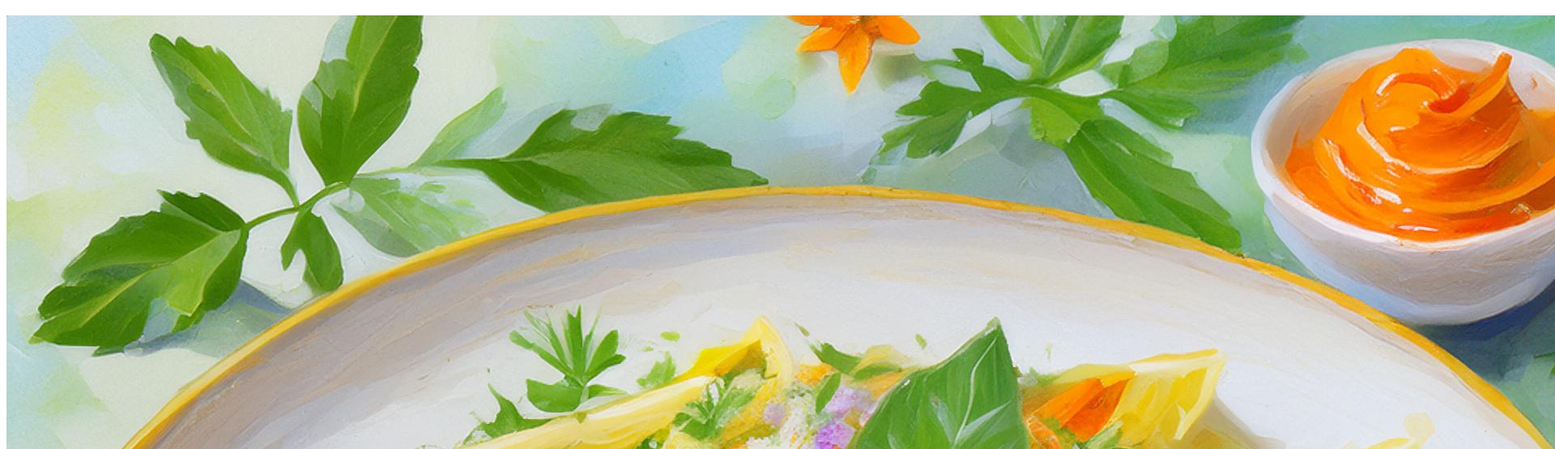
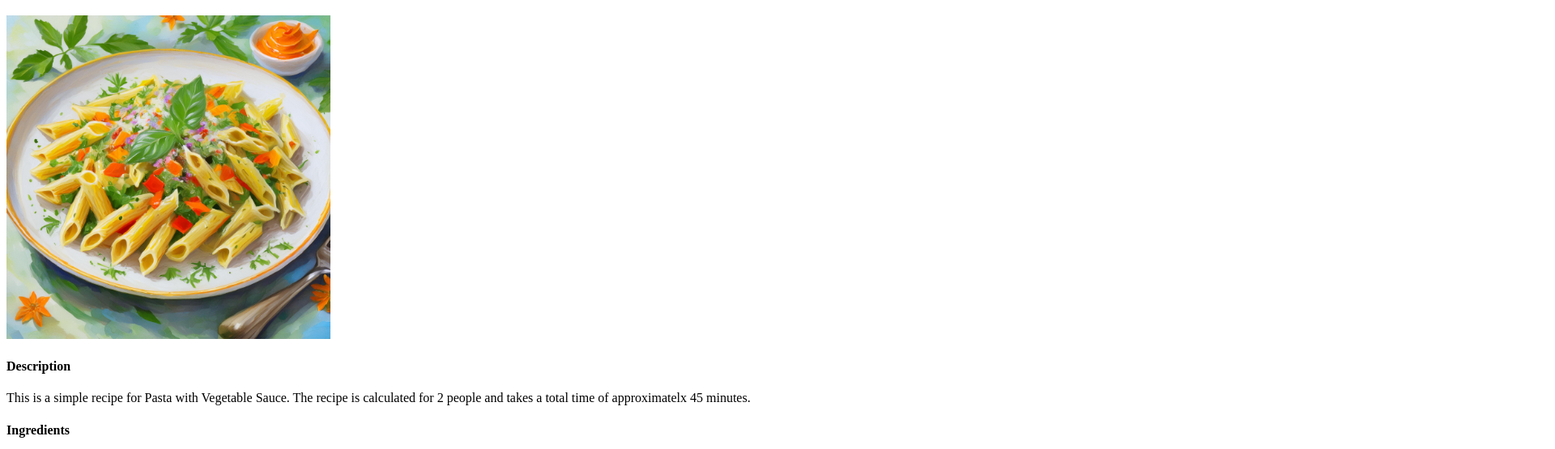
Before and after one commit to winkeljo/odin-recipes, a plain HTML site: page recipes/pasta-vegetable.html in a window 1280 px wide. Shown: the part 61-616 px from the top of the page at 81% size, 1920 px wide, since content can reach past the window. Drawn offline with Linux system fonts and the light colour scheme.

Commit message:
Fix image size for Pasta Vegetable recipe

```diff
--- a/recipes/pasta-vegetable.html
+++ b/recipes/pasta-vegetable.html
@@ -9,7 +9,7 @@
 
     <body>
         <h1>Pasta with Vegetable Sauce</h1>
-        <img src="../img/Pasta-Gemuese.jpg" alt="Picture of Pasta with vegetable sauce on a white plate.">
+        <img src="../img/Pasta-Gemuese.jpg" alt="Picture of Pasta with vegetable sauce on a white plate." width="400" height="400">
 
         <h4>Description</h4>
         <p>
```
